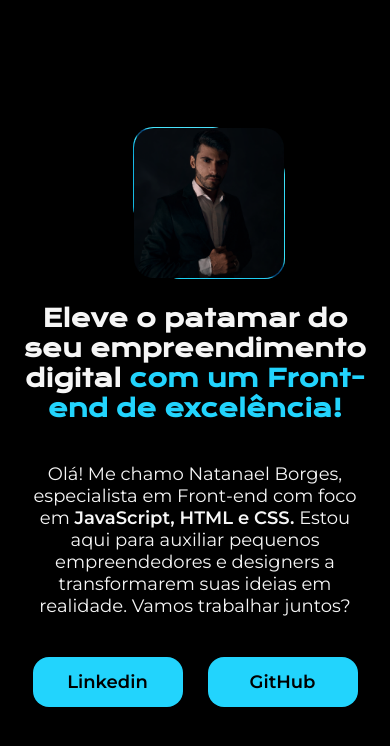
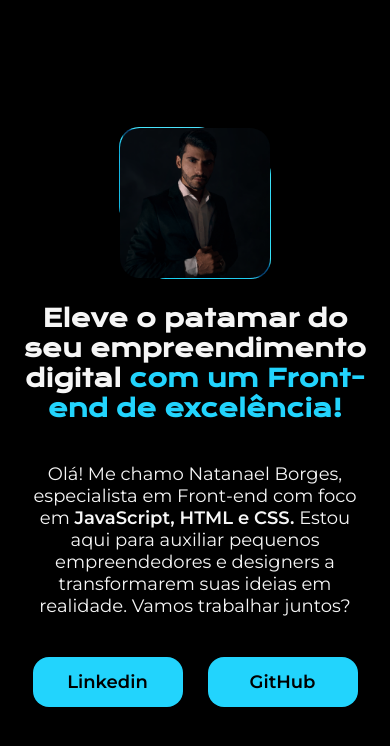
Before and after one commit to NatanaelB501/Portf-lio, a plain HTML site: page index.html in a window 390 px wide. Drawn offline with nearby package versions, Linux system fonts and the light colour scheme.

Commit message:
centralizando imagens mobile

```diff
--- a/style.css
+++ b/style.css
@@ -133,6 +133,10 @@ body {
         width: 100%; /* Ajusta a largura do conteúdo */
     }
 
+    .imagem-container{
+        margin: 0 26.8px 0 0;
+    }
+
         /*Isso deu muito trabalho, NÃO MEXA NESSA IMAGENS */
         /* Estilo para imagens */
     .imagemEu {
```
